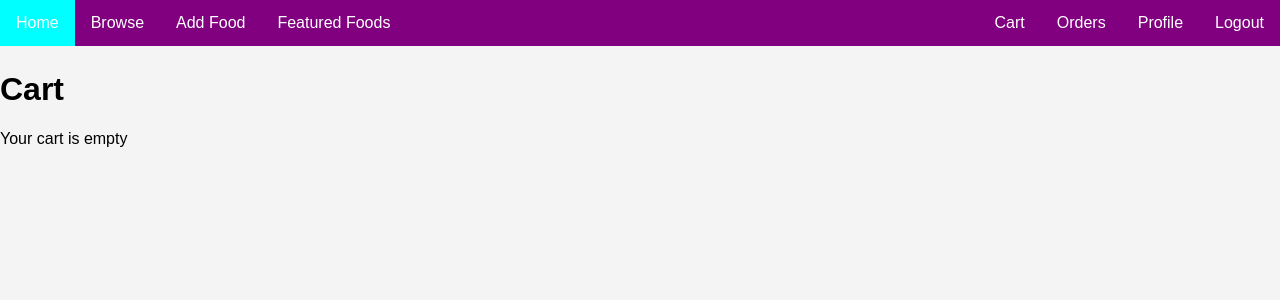
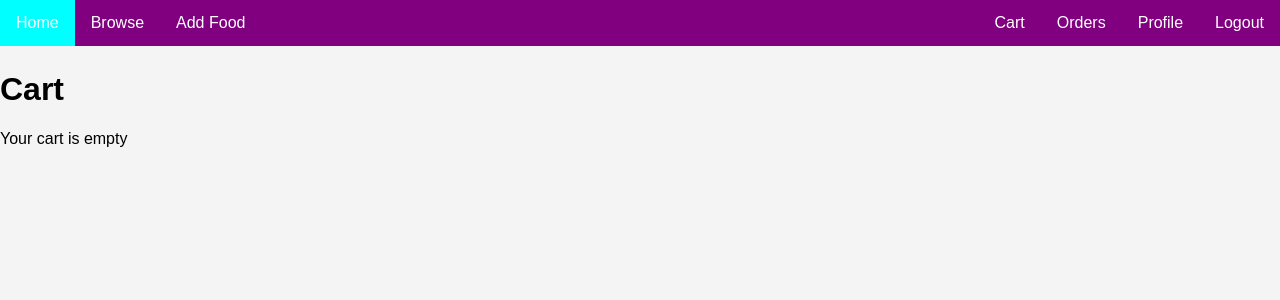
Before and after one commit to hootyhoot/restaurant-site, a PHP site: page /cartPage.php in a window 1280 px wide. Shown: the top 300 px of the page. Run offline with PHP 8.4, Linux system fonts and the light colour scheme; a user stored in the database is signed in; data that the repository does not hold is empty.

Commit message:
-REMOVED FEATURED FOOD BUTTON FROM NAVIGATION PANEL -MOVED featuredFoodPage.php to superseded(SS) folder

```diff
--- a/navigationPanel.php
+++ b/navigationPanel.php
@@ -1,8 +1,14 @@
+<!--this file is to be included in all other pages -->
+<!--this is the menu panel (navigation panel) at the top of each page -->
 <div id="menu" class="MenuPanel">
+
+    <!--Home Page button -->
     <a class="leftAlign" href="homePage.php">Home</a>
 
+    <!--Browse dropdown button -->
     <div class="Dropdown">
         Browse
+        <!--Dropdown options (Appetizers, Main Courses, Desserts) from Browse -->
         <div class="MenuDropdownContent">
             <a href="foodCategoryPage.php?chosenCategory=1">Appetizers</a>
             <a href="foodCategoryPage.php?chosenCategory=2">Main Courses</a>
@@ -10,16 +16,21 @@
         </div>
     </div>
 
+    <!--Extra buttons to appear if user type is Admin -->
     <?php
         if ($_SESSION["userType"] == "Admin"){
+            //Add Food button (for admin to add new food into menu)
             echo "<a class='leftAlign' href='addFoodPage.php'>Add Food</a>";
-            echo "<a class='leftAlign' href='featuredFoodPage.php'>Featured Foods</a>";
         }
     ?>
 
+    <!--Logout button -->
     <a class="rightAlign" href="logoutCleanup.php">Logout</a>
+    <!--Profile button -->
     <a class="rightAlign" href="editProfilePage.php">Profile</a>
+    <!--Orders button -->
     <a class="rightAlign" href="orderPage.php">Orders</a>
+    <!--Cart button -->
     <a class="rightAlign" href="cartPage.php">Cart</a>
 
 </div>
```
Also changed, not shown: SS/featuredFoodPage.php (renamed from featuredFoodPage.php).
